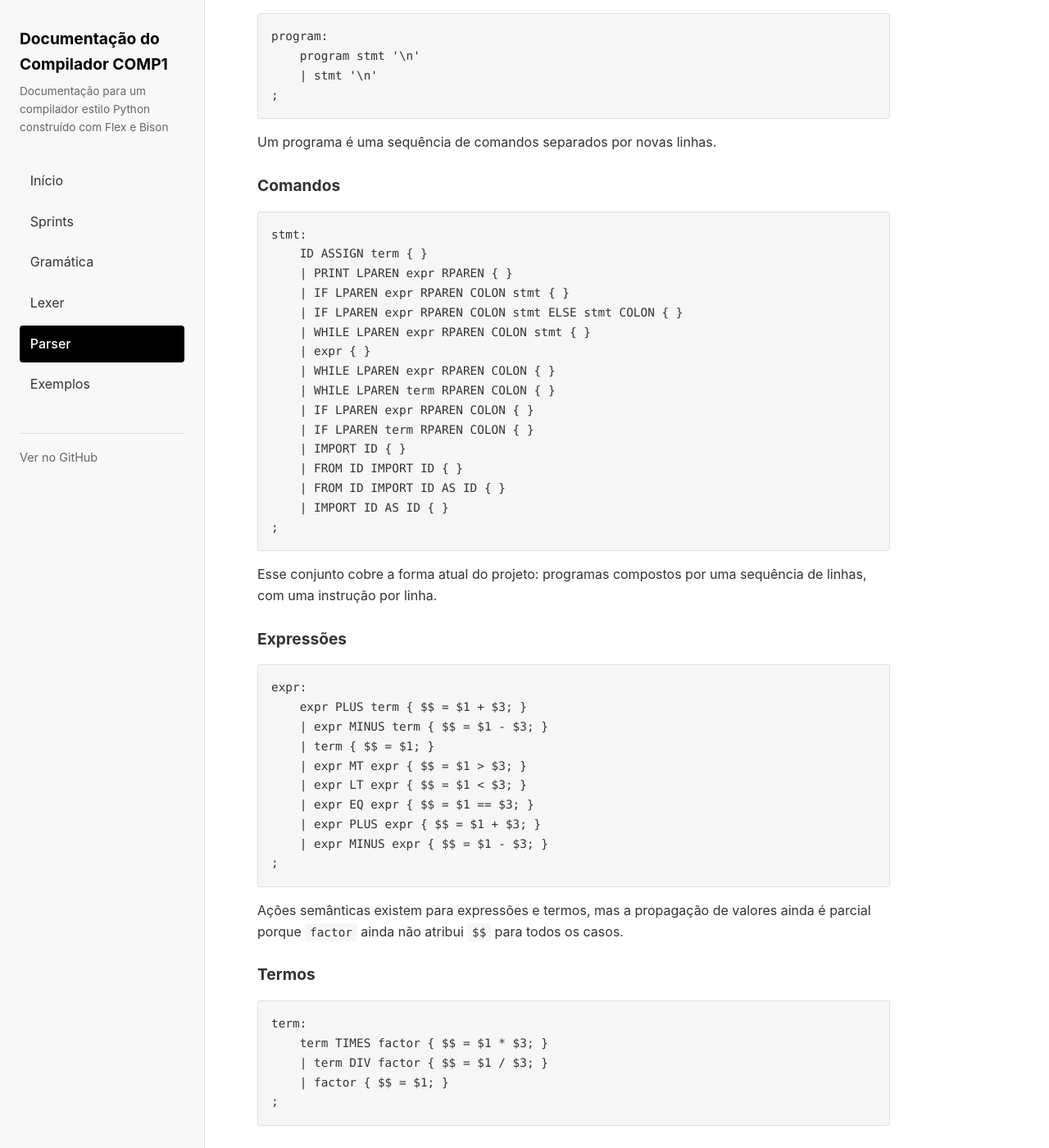
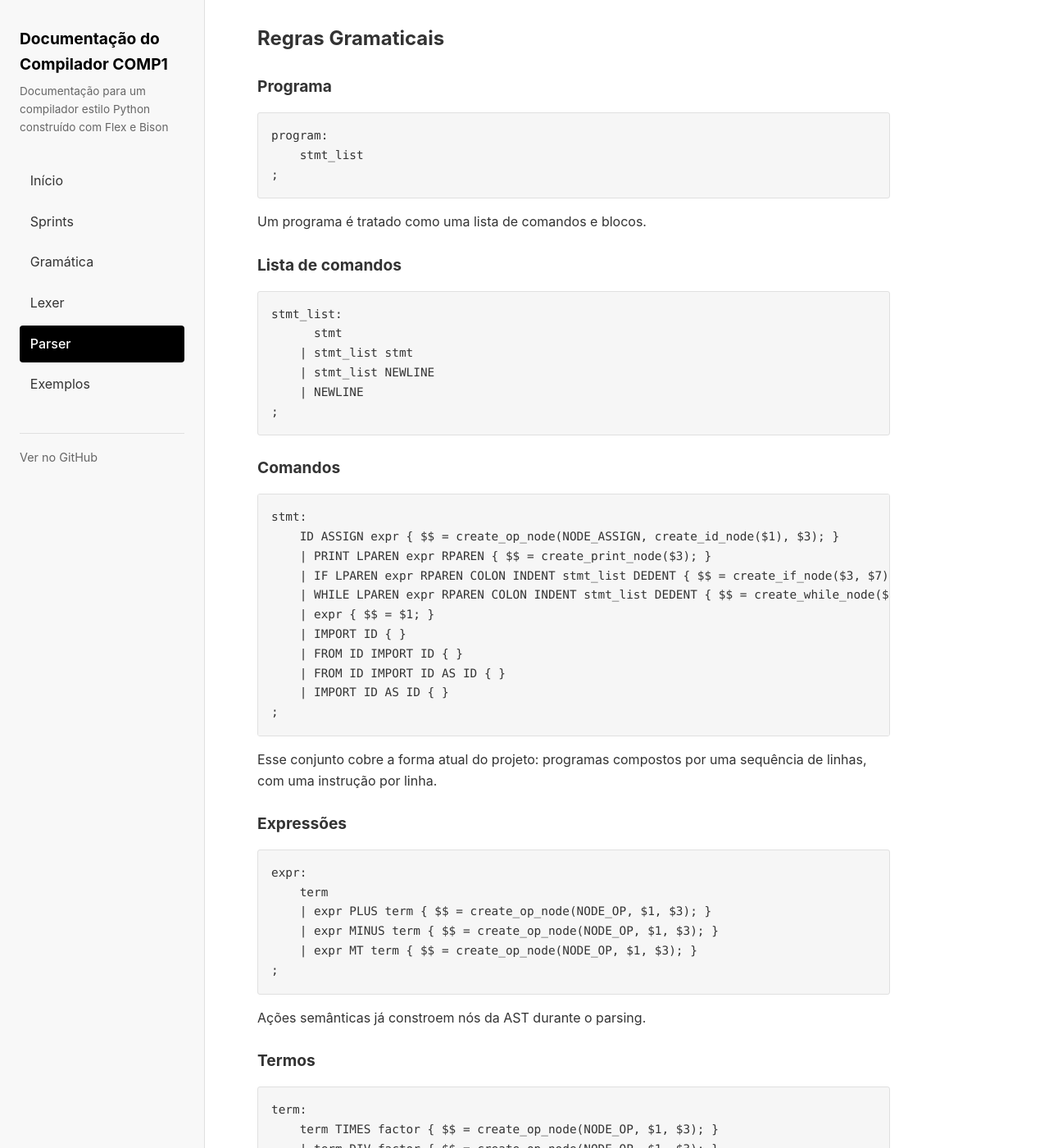
Before and after one commit to felipeacampelo/COMP1-Equipe-1, a Jekyll site: the page built from docs/parser.md, in a window 1280 px wide and 1400 px high, scrolled down 1790 px. Shown: the whole window at 82% size. Built offline with Jekyll 4.4.1, drawn with Linux system fonts in a browser that asks for light colours; some of the changed text lies outside the part shown.

````diff
--- a/docs/parser.md
+++ b/docs/parser.md
@@ -6,6 +6,7 @@ title: Documentação do Parser
 # Analisador Sintático (Parser)
 
 O parser é implementado usando **Bison** (GNU Parser Generator). Ele valida a sintaxe dos fluxos de tokens de acordo com as regras gramaticais.
+Além da validação sintática, ele constrói uma AST para representar a estrutura do programa.
 
 ## Localização do Arquivo
 
@@ -30,7 +31,9 @@ void yyerror(const char *s);
 ```c
 %union{
     int intValue;
+    double floatValue;
     char *id;
+    struct ast_node *node;
 }
 ```
 
@@ -49,6 +53,7 @@ Define os tipos para valores semânticos passados entre lexer e parser.
 %token IMPORT FROM AS
 %token INPUT
 %token INT DOUBLE FLOAT COMPLEX
+%token INDENT DEDENT NEWLINE
 ```
 
 ### Precedência de Operadores
@@ -62,36 +67,40 @@ Operadores de menor precedência são listados primeiro. Isso resolve ambiguidad
 
 ### Declarações de Tipo
 ```c
-%type <intValue> expr term factor
+%type <node> expr term factor stmt stmt_list program
 ```
 
-Especifica que esses não-terminais retornam valores inteiros.
+Especifica que esses não-terminais retornam nós da AST.
 
 ## Regras Gramaticais
 
 ### Programa
 ```yacc
 program:
-    program stmt '\n'
-    | stmt '\n'
+    stmt_list
 ;
 ```
 
-Um programa é uma sequência de comandos separados por novas linhas.
+Um programa é tratado como uma lista de comandos e blocos.
+
+### Lista de comandos
+```yacc
+stmt_list:
+      stmt
+    | stmt_list stmt
+    | stmt_list NEWLINE
+    | NEWLINE
+;
+```
 
 ### Comandos
 ```yacc
 stmt:
-    ID ASSIGN term { }
-    | PRINT LPAREN expr RPAREN { }
-    | IF LPAREN expr RPAREN COLON stmt { }
-    | IF LPAREN expr RPAREN COLON stmt ELSE stmt COLON { }
-    | WHILE LPAREN expr RPAREN COLON stmt { }
-    | expr { }
-    | WHILE LPAREN expr RPAREN COLON { }
-    | WHILE LPAREN term RPAREN COLON { }
-    | IF LPAREN expr RPAREN COLON { }
-    | IF LPAREN term RPAREN COLON { }
+    ID ASSIGN expr { $$ = create_op_node(NODE_ASSIGN, create_id_node($1), $3); }
+    | PRINT LPAREN expr RPAREN { $$ = create_print_node($3); }
+    | IF LPAREN expr RPAREN COLON INDENT stmt_list DEDENT { $$ = create_if_node($3, $7); }
+    | WHILE LPAREN expr RPAREN COLON INDENT stmt_list DEDENT { $$ = create_while_node($3, $7); }
+    | expr { $$ = $1; }
     | IMPORT ID { }
     | FROM ID IMPORT ID { }
     | FROM ID IMPORT ID AS ID { }
@@ -104,24 +113,20 @@ Esse conjunto cobre a forma atual do projeto: programas compostos por uma sequê
 ### Expressões
 ```yacc
 expr:
-    expr PLUS term { $$ = $1 + $3; }
-    | expr MINUS term { $$ = $1 - $3; }
-    | term { $$ = $1; }
-    | expr MT expr { $$ = $1 > $3; }
-    | expr LT expr { $$ = $1 < $3; }
-    | expr EQ expr { $$ = $1 == $3; }
-    | expr PLUS expr { $$ = $1 + $3; }
-    | expr MINUS expr { $$ = $1 - $3; }
+    term
+    | expr PLUS term { $$ = create_op_node(NODE_OP, $1, $3); }
+    | expr MINUS term { $$ = create_op_node(NODE_OP, $1, $3); }
+    | expr MT term { $$ = create_op_node(NODE_OP, $1, $3); }
 ;
 ```
 
-Ações semânticas existem para expressões e termos, mas a propagação de valores ainda é parcial porque `factor` ainda não atribui `$$` para todos os casos.
+Ações semânticas já constroem nós da AST durante o parsing.
 
 ### Termos
 ```yacc
 term:
-    term TIMES factor { $$ = $1 * $3; }
-    | term DIV factor { $$ = $1 / $3; }
+    term TIMES factor { $$ = create_op_node(NODE_OP, $1, $3); }
+    | term DIV factor { $$ = create_op_node(NODE_OP, $1, $3); }
     | factor { $$ = $1; }
 ;
 ```
@@ -129,11 +134,27 @@ term:
 ### Fatores
 ```yacc
 factor:
-    NUM { }
-    | ID { }
-    | LPAREN expr RPAREN { }
+    NUM { $$ = create_int_node($1); }
+    | FLOAT_NUM { $$ = create_int_node((int)$1); }
+    | ID { $$ = create_id_node($1); }
+    | LPAREN expr RPAREN { $$ = $2; }
 ;
 ```
+
+## AST
+
+O parser trabalha junto com `parser/ast.h` e `parser/ast.c` para montar a árvore sintática abstrata.
+
+Os principais tipos de nó usados hoje são:
+
+- número
+- identificador
+- operação
+- atribuição
+- `print`
+- `if`
+- `while`
+- bloco
 
 ## Tratamento de Erros
 
````
Also changed, not shown: other parts of docs/parser.md (+2 -1 lines), docs/examples.md (+20 -29 lines), docs/grammar.md (+21 -20 lines), docs/index.md (+51 -22 lines), docs/lexer.md (+11 -1 lines), docs/sprints.md (+42 -0 lines).
